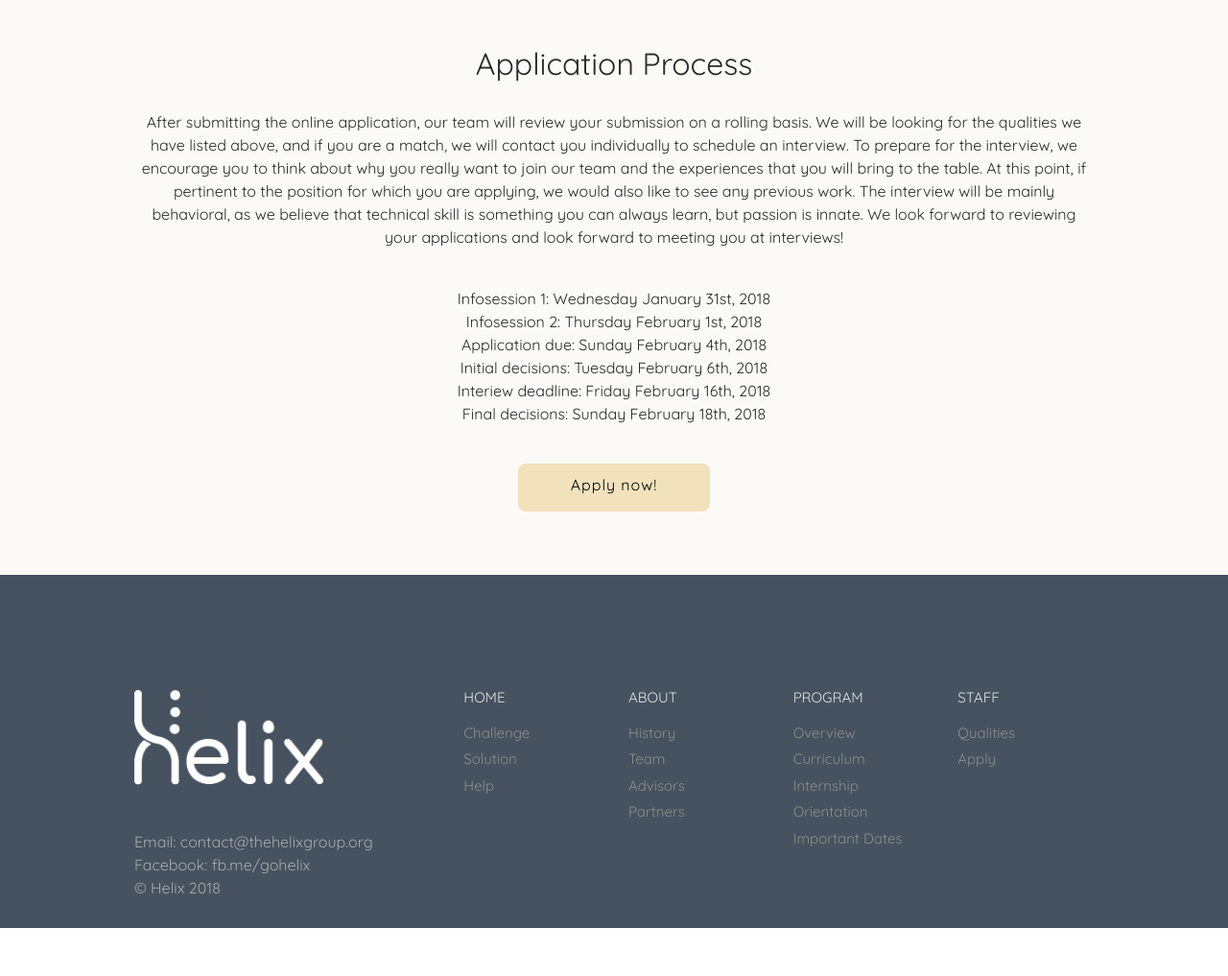
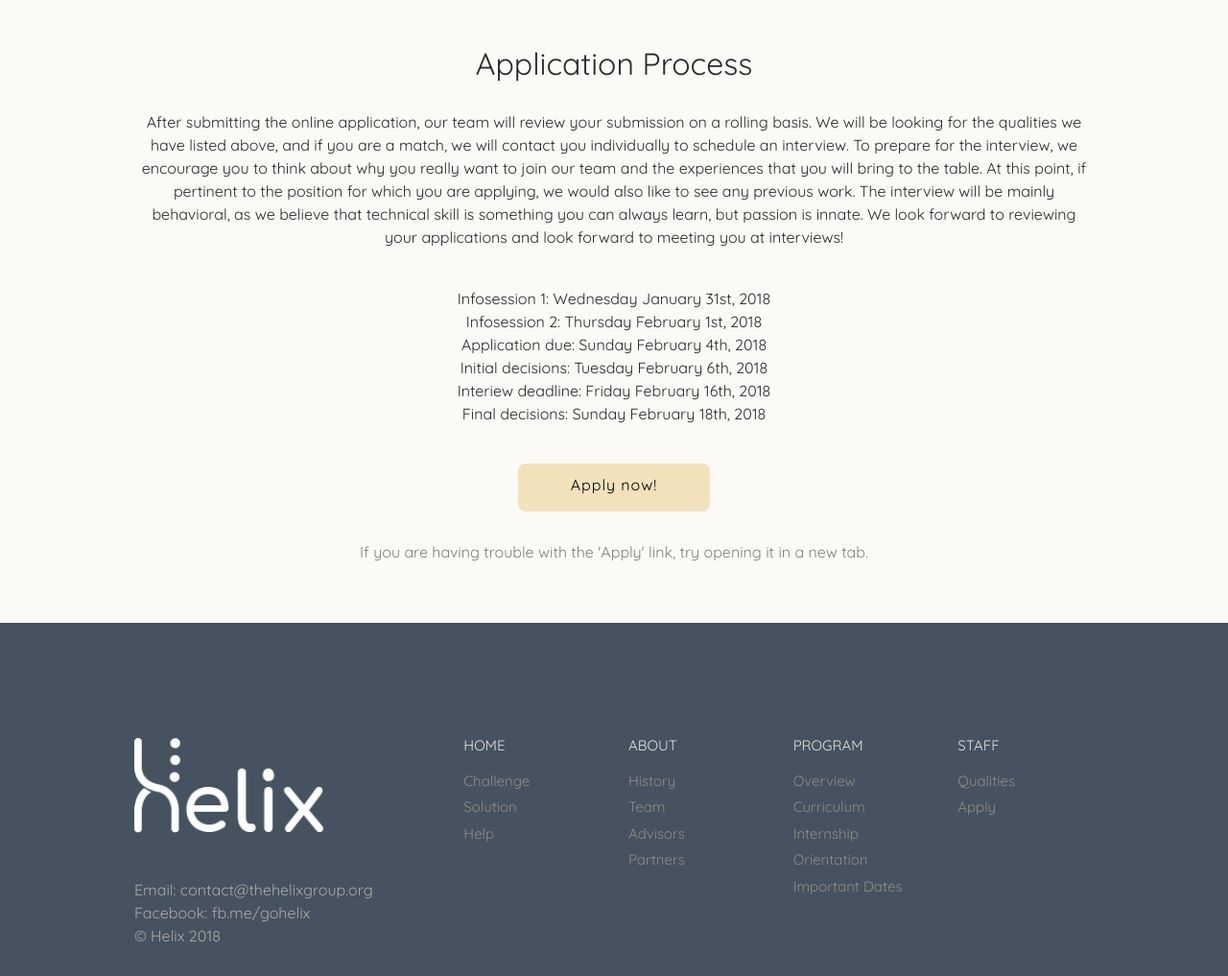
Before and after one commit to nnpok/helix-website, a PHP site: page /staff.html in a window 1280 px wide. Shown: the part 792-1809 px from the top of the page at 96% size. Before the commit the page ends 1759 px from the top, so only its background shows below. Run offline with PHP 8.4, Linux system fonts and the light colour scheme; some libraries are stand-ins or nearby versions.

Commit message:
apply help tag

```diff
--- a/main.css
+++ b/main.css
@@ -459,7 +459,7 @@ body {
 }
 
 .application-process {
-	height: 600px;
+	height: 650px;
 }
 
 .container .application-process {
@@ -472,6 +472,11 @@ body {
 	transform: translateX(-50%);
 	width: 280px;
 	margin-top: 40px;
+}
+
+.help-tag {
+	bottom: 0;
+	color: gray;
 }
 
 .semi-transparent-button1 {
--- a/staff.html
+++ b/staff.html
@@ -92,7 +92,14 @@
             </div>
 
             <a class="semi-transparent-button2 staff-apply-button" href="https://docs.google.com/forms/d/1m3LbCOqjkhJpiIhTxmWjyXqhiNP0xa3pjY4BFsPsl0k/edit?usp=drive_web" target="_blank">Apply now!</a>
-
+            <br>
+            <br>
+            <br>
+            <br>
+            <br>
+            <div align="center" class="help-tag">
+                If you are having trouble with the 'Apply' link, try opening it in a new tab.
+            </div>
         </div>
     </div>
 
```
